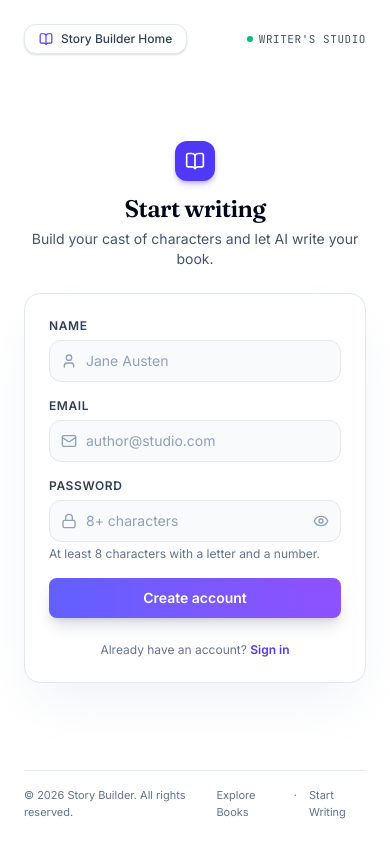
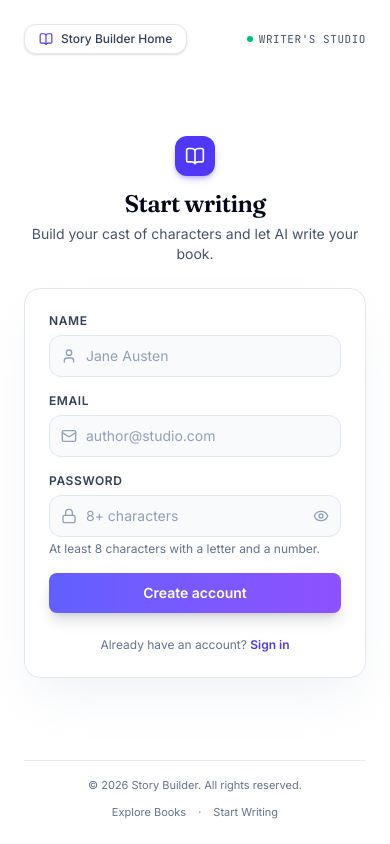
Before and after one commit to harshil26r/story-builder, a React (Vite) app in the folder client/: page /auth/signup in a window 390 px wide. Built offline with nearby package versions, Linux system fonts and the light colour scheme; no server answers.

Commit message:
fix(auth): correct Explore Books route and improve mobile footer layout
Refs #28

```diff
--- a/client/src/components/auth/AuthCard.tsx
+++ b/client/src/components/auth/AuthCard.tsx
@@ -163,10 +163,10 @@ export function AuthCard({ mode, children }: AuthCardProps) {
         </div>
 
         {/* Bottom subtle copyright */}
-        <div className="flex items-center justify-between border-t border-slate-200/80 pt-4 text-[0.6875rem] text-slate-500">
+        <div className="flex flex-col items-center justify-between gap-2.5 border-t border-slate-200/80 pt-4 text-center text-[0.6875rem] text-slate-500 sm:flex-row sm:gap-0 sm:text-left">
           <span>&copy; {new Date().getFullYear()} Story Builder. All rights reserved.</span>
           <div className="flex gap-3">
-            <Link to="/" className="hover:text-slate-800 transition-colors">
+            <Link to="/explore" className="hover:text-slate-800 transition-colors">
               Explore Books
             </Link>
             <span>&middot;</span>
```
